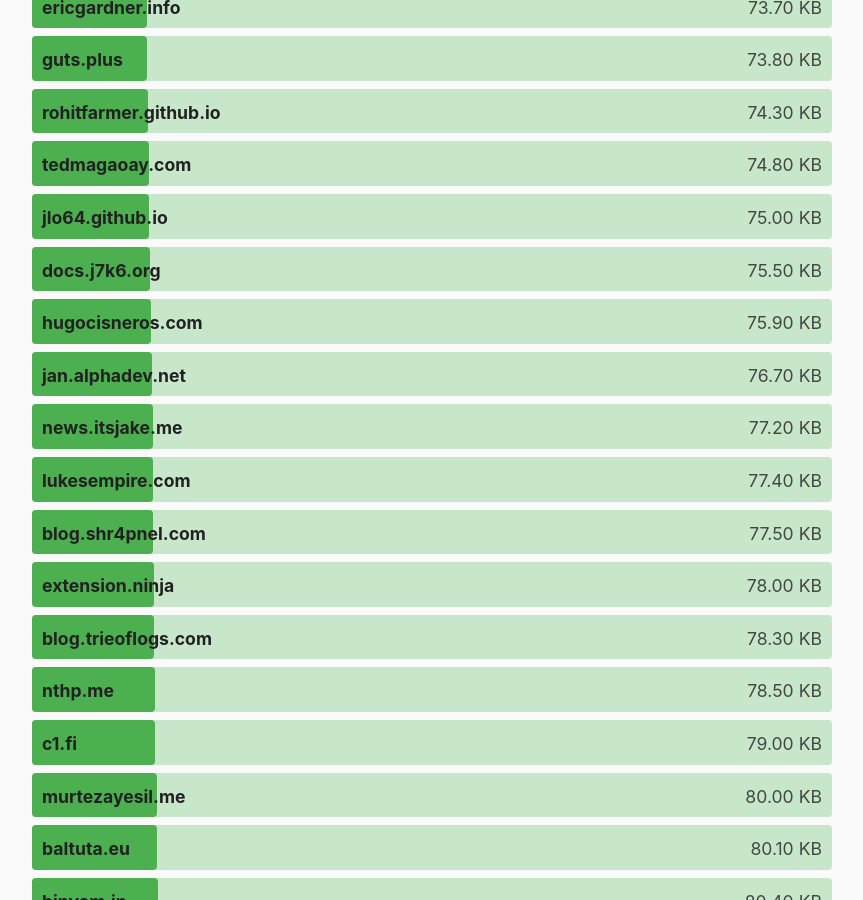
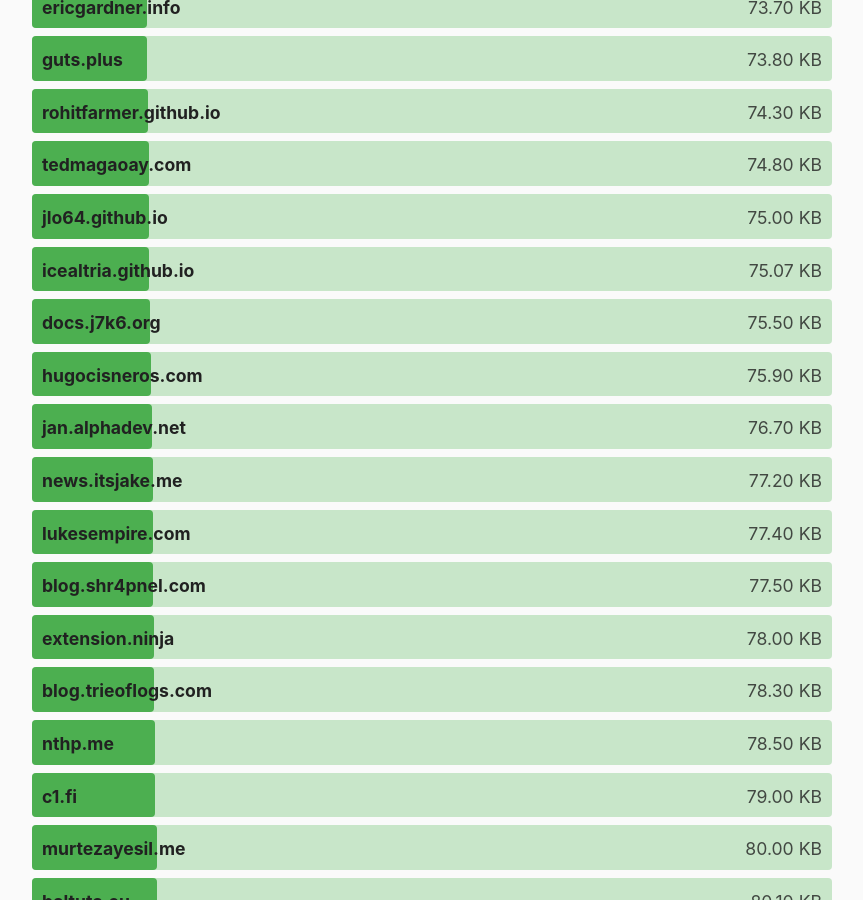
Before and after one commit to kevquirk/512kb.club, a Jekyll site: the page built from index.md, in a window 1280 px wide and 900 px high, scrolled down 24307 px. Shown: the whole window, without its empty margins (208-1071 px from the left). Built offline with Jekyll 4.4.1, drawn with Linux system fonts in a browser that asks for light colours.

Commit message:
Update sites.yml

```diff
--- a/_data/sites.yml
+++ b/_data/sites.yml
@@ -4482,3 +4482,8 @@
   url: https://zwieratko.sk/
   size: 28.07
   last_checked: 2024-02-11
+
+- domain: icealtria.github.io
+  url: https://icealtria.github.io/
+  size: 75.07
+  last_checked: 2024-11-29
```
